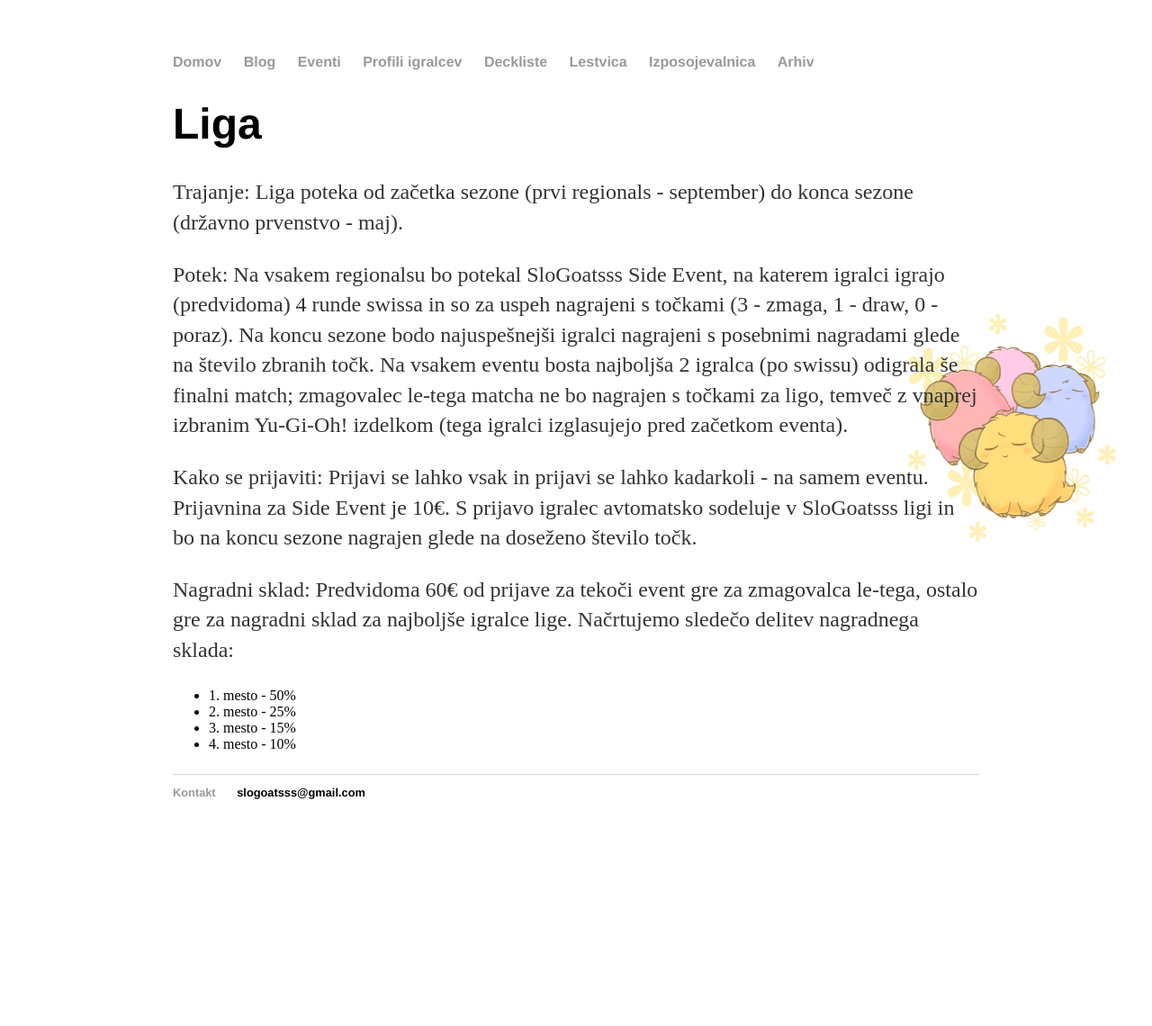
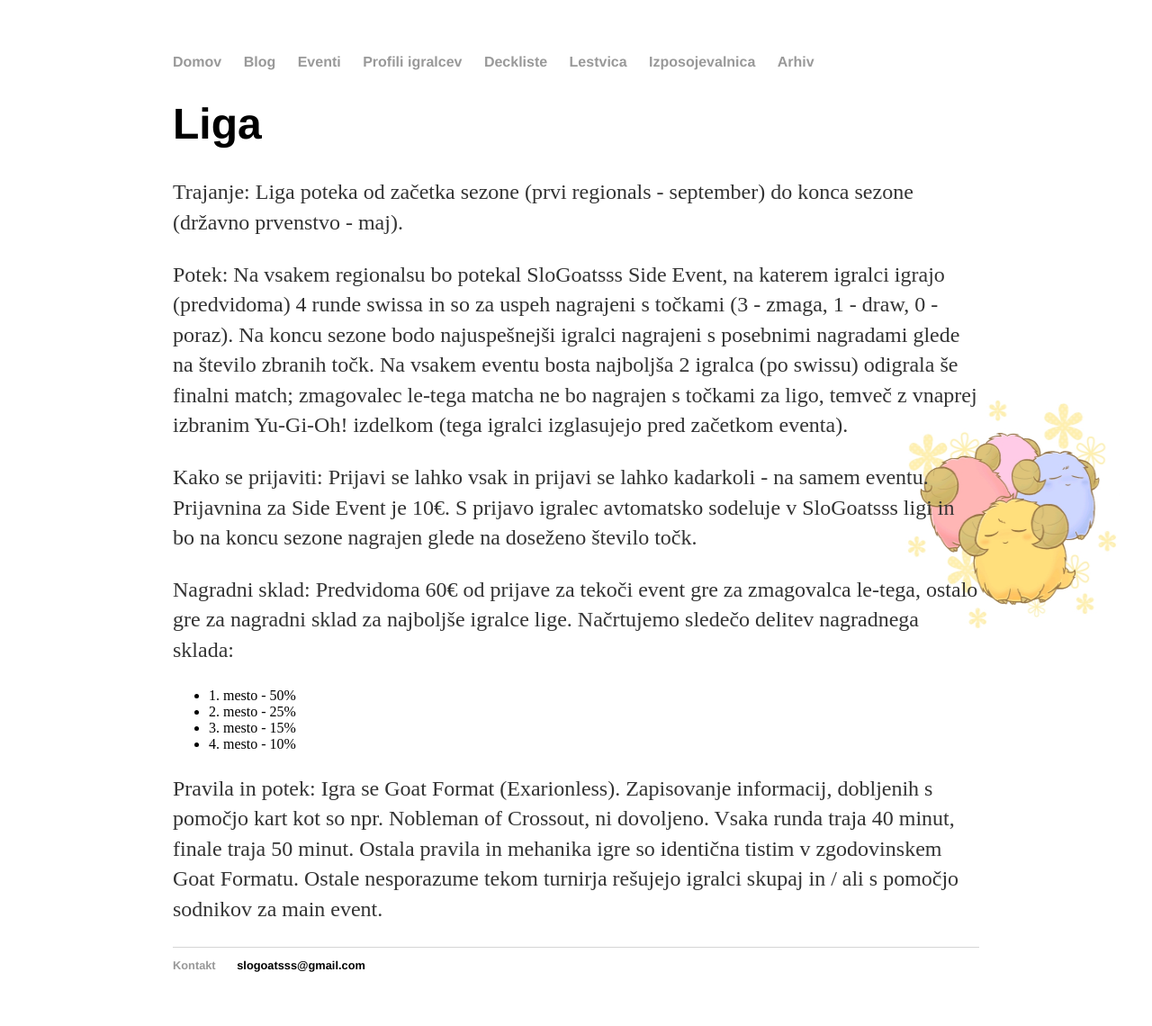
Before and after one commit to slogoatsss/slogoatsss.github.io, a Jekyll site: the page built from liga/index.html, in a window 1280 px wide. Shown: the whole page at 90% size. Built offline with Jekyll 4.4.1, drawn with Linux system fonts in a browser that asks for light colours; before the commit the page ends 948 px from its top, so only the background shows below that.

Commit message:
Update index.html

```diff
--- a/liga/index.html
+++ b/liga/index.html
@@ -30,4 +30,9 @@ title: Liga
   </ul>
 
   </p>
+<p>
+Pravila in potek: Igra se Goat Format (Exarionless). Zapisovanje informacij, dobljenih s pomočjo kart kot so npr. Nobleman of
+	Crossout, ni dovoljeno. Vsaka runda traja 40 minut, finale traja 50 minut. Ostala pravila in mehanika igre so identična tistim v
+	zgodovinskem Goat Formatu. Ostale nesporazume tekom turnirja rešujejo igralci skupaj in / ali s pomočjo sodnikov za main event.
+</p>
 </div><!-- /.blurb -->
```
